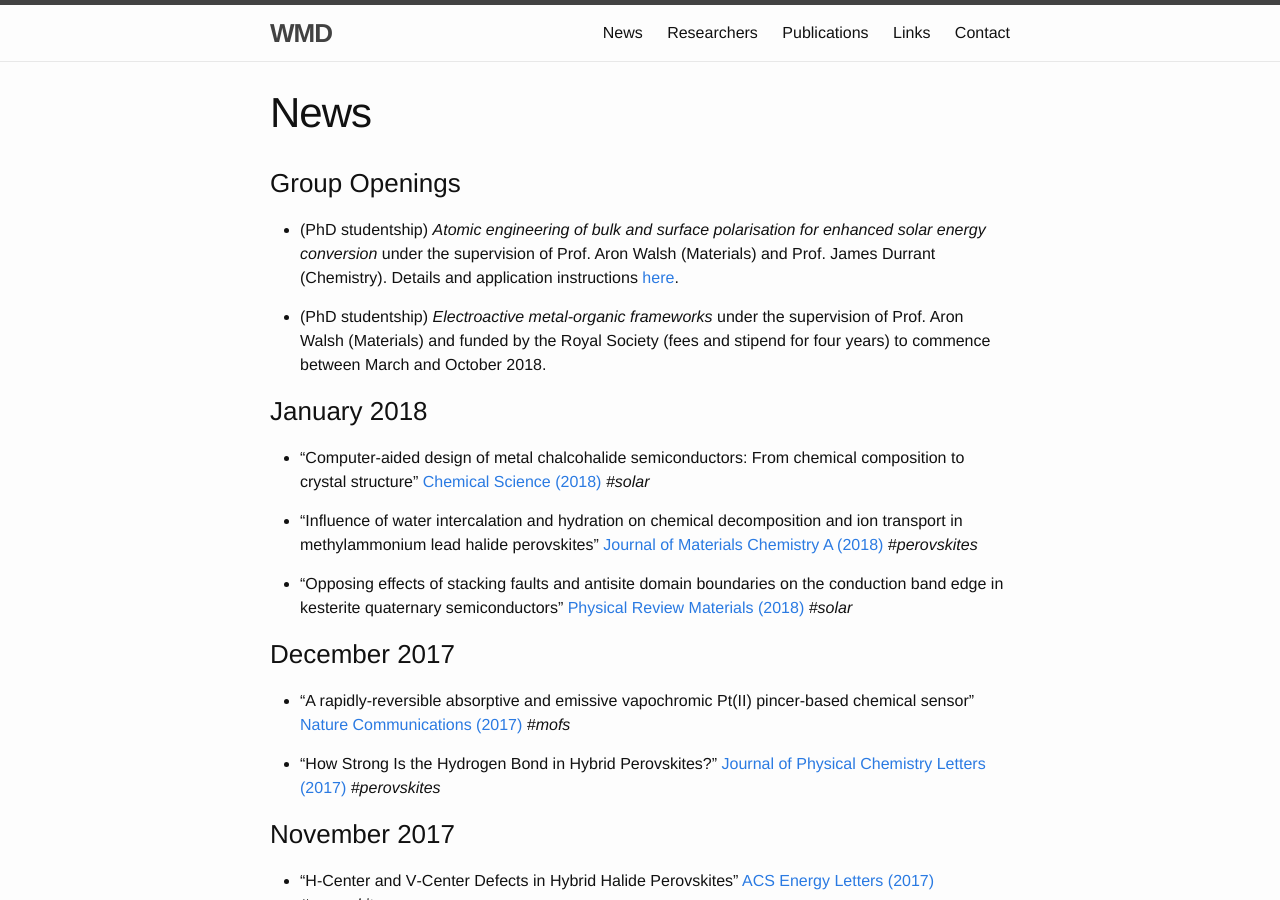
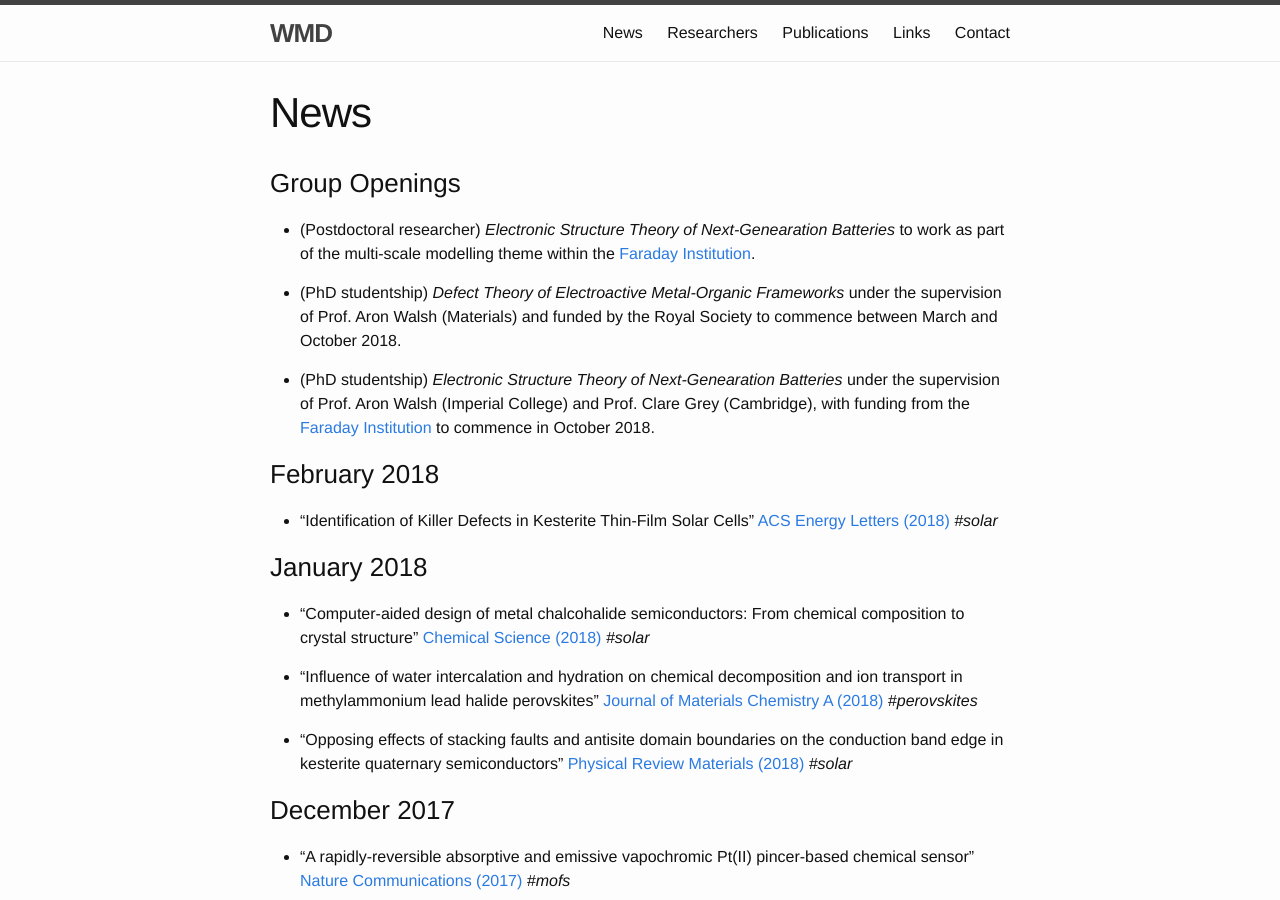
Before and after one commit to WMD-group/WMD-group.github.io, a Jekyll site: the page built from a_news.md, in a window 1280 px wide and 900 px high. Built offline with Jekyll 4.4.1, drawn with Linux system fonts in a browser that asks for light colours.

Commit message:
Update a_news.md

```diff
--- a/a_news.md
+++ b/a_news.md
@@ -6,9 +6,16 @@ permalink: /news/
 
 ### Group Openings
 
-* (PhD studentship) *Atomic engineering of bulk and surface polarisation for enhanced solar energy conversion* under the supervision of Prof. Aron Walsh (Materials) and Prof. James Durrant (Chemistry). Details and application instructions [here](http://www.imperial.ac.uk/plastic-electronics-cdt/postgraduate-training/projects-available-for-october-2018-start/fully-funded-projects).
+* (Postdoctoral researcher) *Electronic Structure Theory of Next-Genearation Batteries* to work as part of the multi-scale modelling theme within the [Faraday Institution](https://www.imperial.ac.uk/jobs/description/ENG00192/research-associate-electronic-structure-theory-battery-materials).
 
-* (PhD studentship) *Electroactive metal-organic frameworks* under the supervision of Prof. Aron Walsh (Materials) and funded by the Royal Society (fees and stipend for four years) to commence between March and October 2018.
+* (PhD studentship) *Defect Theory of Electroactive Metal-Organic Frameworks* under the supervision of Prof. Aron Walsh (Materials) and funded by the Royal Society to commence between March and October 2018.
+
+* (PhD studentship) *Electronic Structure Theory of Next-Genearation Batteries* under the supervision of Prof. Aron Walsh (Imperial College) and Prof. Clare Grey (Cambridge), with funding from the [Faraday Institution](https://twitter.com/faradayinst) to commence in October 2018.
+
+### February 2018
+
+* "Identification of Killer Defects in Kesterite Thin-Film Solar Cells" [ACS Energy Letters (2018)](http://pubs.acs.org/doi/10.1021/acsenergylett.7b01313)
+*#solar*
 
 ### January 2018
 
```
